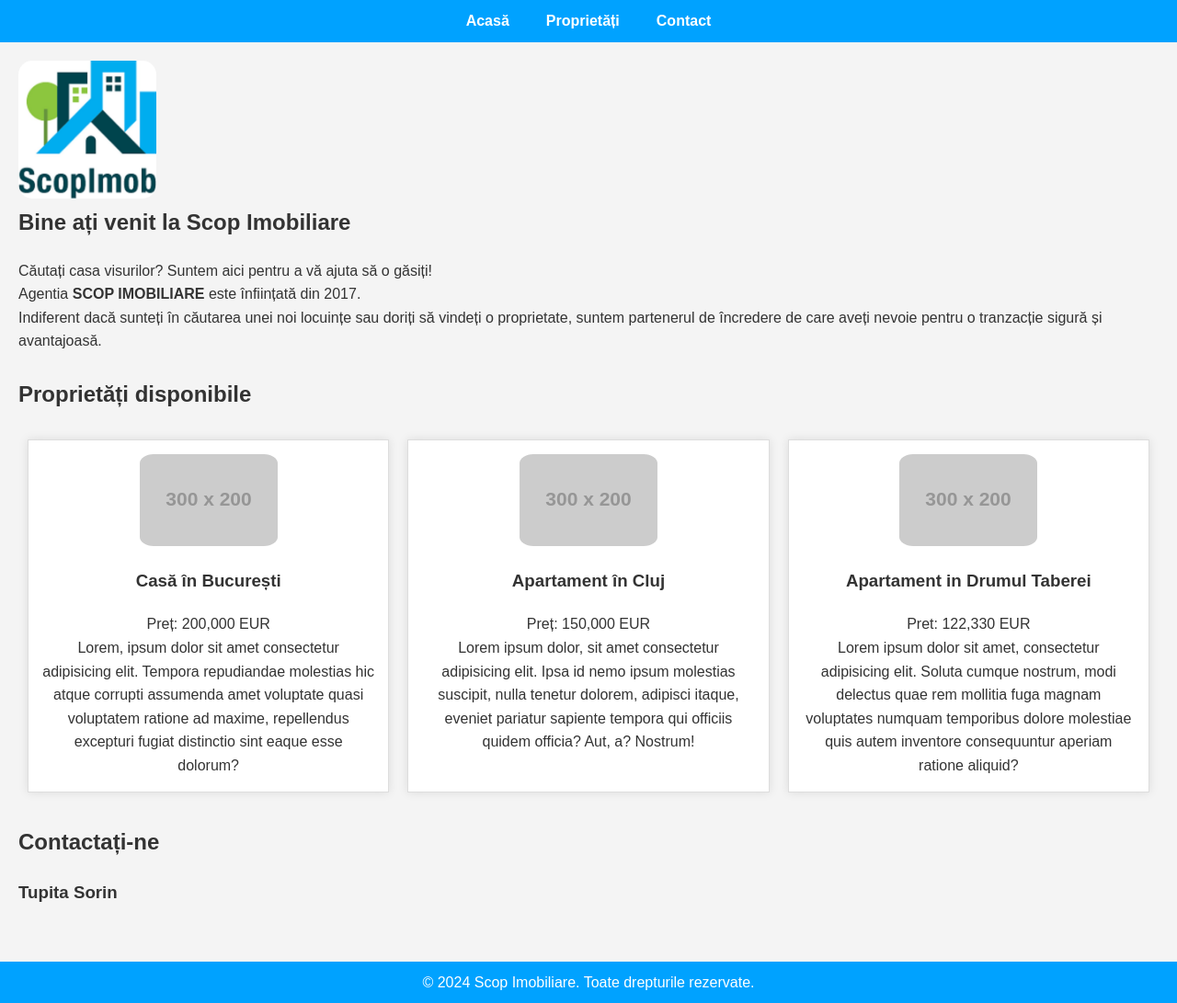
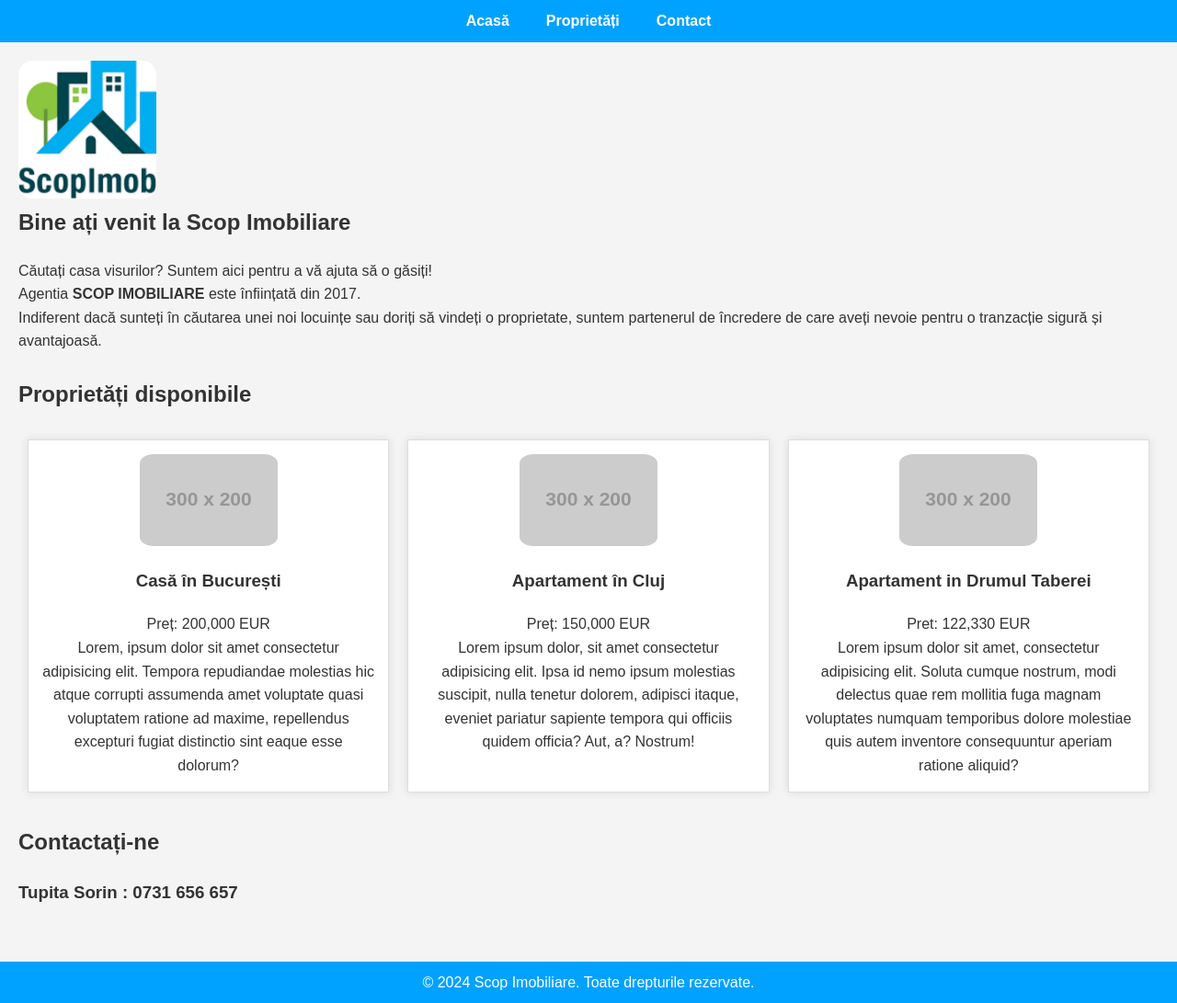
Before and after one commit to tupitacristian/scopimobiliare, a plain HTML site: page index.html in a window 1280 px wide. Shown: the whole page at 92% size. Drawn offline with Linux system fonts and the light colour scheme; placeholder pictures from the web are drawn by us.

Commit message:
Update index.html

```diff
--- a/index.html
+++ b/index.html
@@ -55,7 +55,7 @@
 
         <section id="contact">
             <h2>Contactați-ne</h2>
-            <h3>Tupita Sorin</h3>
+            <h3>Tupita Sorin : 0731 656 657</h3>
         </section>
     </main>
 
```
